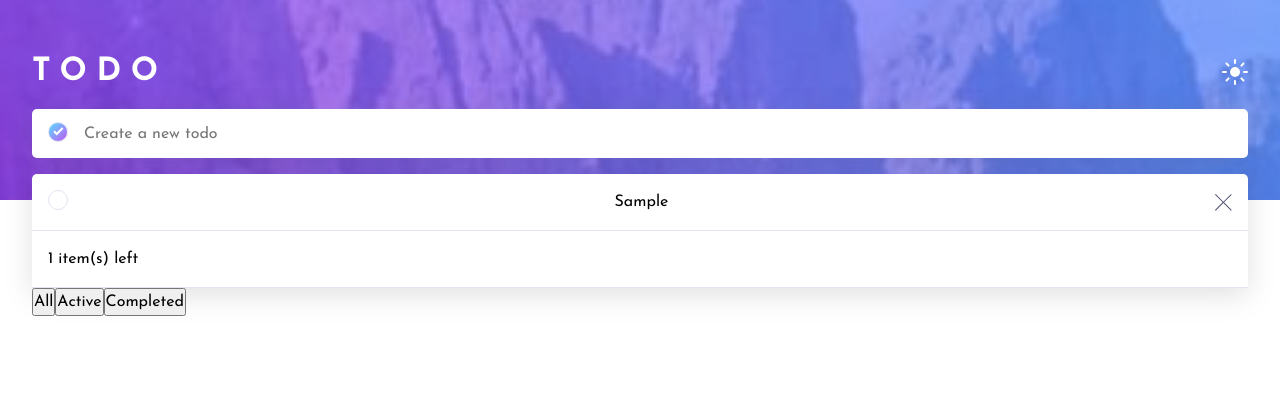
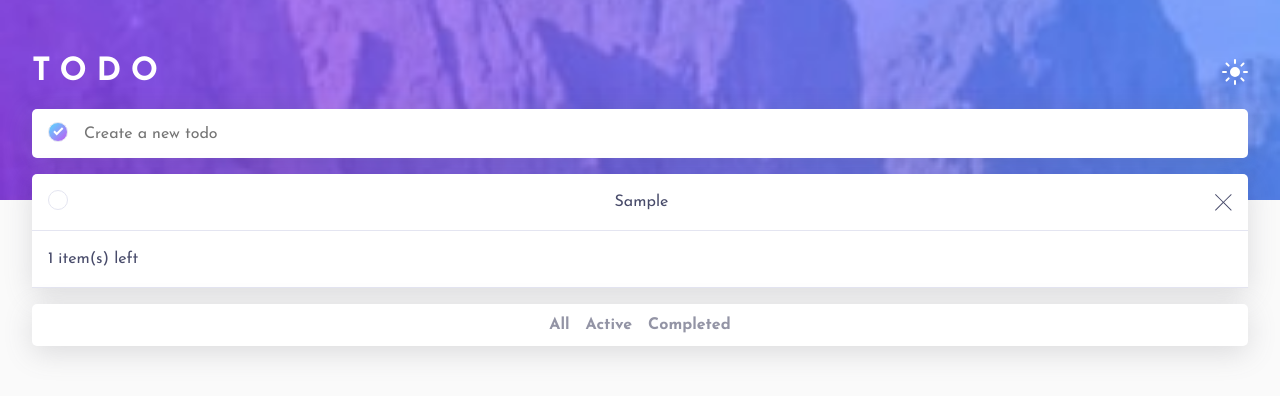
Before and after one commit to walkonmars36/next-todo-app, a Next.js app: page / in a window 1280 px wide. Both pictures are taken after typing "Sample" into the empty fields and a click on the button 58 px from the left and 131 px from the top of the page. Shown: the top 396 px of the page. Built offline with nearby package versions, Linux system fonts and the light colour scheme.

Commit message:
styling elements

```diff
--- a/src/app/globals.css
+++ b/src/app/globals.css
@@ -1,21 +1,10 @@
-@import "./styles/reset.css";
-@import "./styles/utilities.css";
-
-:root {
-  /* colours */
-
-  /* Light theme */
---col-v-light-grey: hsl(0, 0%, 98%)
---col-v-light-grey-blue: hsl(236, 33%, 92%)
---col-light-grey-blue: hsl(233, 11%, 84%)
---col-dark-grey-blue: hsl(236, 9%, 61%)
---col-v-dark-grey-blue: hsl(235, 19%, 35%)
-}
-
+@import "./styles/reset.module.css";
+@import "./styles/utilities.module.css";
+@import "./styles/variables.module.css";
 
 body {
-    background-color: var(--col-v-light-grey);
-
+  background-color: var(--col-v-light-grey);
+  color: var(--primary-font-col);
 }
 
 button.circle-btn {
@@ -28,6 +17,6 @@ button.circle-btn {
   border: 1px solid hsl(236, 33%, 92%);
 }
 
-.btn-gradient {
-  background: linear-gradient(to right bottom, hsl(192, 100%, 67%) , hsl(280, 87%, 65%));
+.gradient {
+  background: var(--gradient);
 }
--- a/src/app/page.jsx
+++ b/src/app/page.jsx
@@ -38,6 +38,12 @@ export default function Home() {
     setFilter(filter);
   }
 
+  function handleClearCompleted() {
+    const newTodos = todos.filter((todo) => !todo.completed);
+    setTodos(newTodos);
+    setFilter("all");
+  }
+
   return (
     <div className={styles.page}>
       <Header />
@@ -48,8 +54,10 @@ export default function Home() {
           filter={filter}
           toggleCompleted={handleToggleTodoCompleted}
           deleteTodo={handleDeleteTodo}
+          clearCompleted={handleClearCompleted}
         />
         <TodoFilter
+          todos={todos}
           currentFilter={filter}
           onFilterChange={handleFilterChange}
         />
--- a/src/app/styles/utilities.css
+++ b/src/app/styles/utilities.module.css
@@ -14,6 +14,18 @@
   gap: var(--gap, 1rem);
 }
 
+.justify-center {
+  justify-content: center;
+}
+
+.space-between {
+  justify-content: space-between;
+}
+
+.align-center {
+  align-items: center;
+}
+
 .uppercase {
   text-transform: uppercase;
 }
--- /dev/null
+++ b/src/app/styles/variables.module.css
@@ -0,0 +1,20 @@
+:root {
+  /* colours */
+
+  --gradient: linear-gradient(
+    to right bottom,
+    hsl(192, 100%, 67%),
+    hsl(280, 87%, 65%)
+  );
+
+  /* Light theme */
+  --col-v-light-grey: hsl(0, 0%, 98%);
+  --col-v-light-grey-blue: hsl(236, 33%, 92%);
+  --col-light-grey-blue: hsl(233, 11%, 84%);
+  --col-dark-grey-blue: hsl(235, 9%, 61%);
+  --col-v-dark-grey-blue: hsl(235, 19%, 35%);
+  --col-bright-blue: hsl(220, 98%, 61%);
+
+  /* fonts colour */
+  --primary-font-col: var(--col-v-dark-grey-blue);
+}
--- a/src/components/AddTodo/AddTodo.jsx
+++ b/src/components/AddTodo/AddTodo.jsx
@@ -22,7 +22,7 @@ const AddTodo = ({ addTodo }) => {
   return (
     <form className="flex" onSubmit={handleSubmit}>
       <button
-        className={`btn circle-btn ${AddButtonClicked ? "btn-gradient" : ""}`}
+        className={`btn circle-btn ${AddButtonClicked ? "gradient" : ""}`}
         type="submit"
         onClick={handleAddButtonClicked}
       >
--- a/src/components/AddTodo/AddTodo.scss
+++ b/src/components/AddTodo/AddTodo.scss
@@ -7,6 +7,11 @@ form {
 
 input {
   border: none;
+  flex: 1;
+}
+
+input:focus-visible {
+  outline: 1px solid var(--col-dark-grey-blue);
 }
 
 .btn-check {
--- a/src/components/TodoFilter/TodoFilter.jsx
+++ b/src/components/TodoFilter/TodoFilter.jsx
@@ -1,23 +1,29 @@
 import "./TodoFilter.scss";
 
-const TodoFilter = ({ currentFilter, onFilterChange }) => {
+const TodoFilter = ({ todos, currentFilter, onFilterChange }) => {
+  if (todos.length === 0) {
+    return null;
+  }
+
   return (
-    <div>
+    <div className="flex filters justify-center align-center">
       <button
         onClick={() => onFilterChange("all")}
-        className={currentFilter === "all" ? "filtered-todos" : ""}
+        className={`btn ${currentFilter === "all" ? "filtered-todos" : ""}`}
       >
         All
       </button>
       <button
         onClick={() => onFilterChange("active")}
-        className={currentFilter === "active" ? "filtered-todos" : ""}
+        className={`btn ${currentFilter === "active" ? "filtered-todos" : ""}`}
       >
         Active
       </button>
       <button
         onClick={() => onFilterChange("completed")}
-        className={currentFilter === "completed" ? "filtered-todos" : ""}
+        className={`btn ${
+          currentFilter === "completed" ? "filtered-todos" : ""
+        }`}
       >
         Completed
       </button>
--- a/src/components/TodoFilter/TodoFilter.scss
+++ b/src/components/TodoFilter/TodoFilter.scss
@@ -0,0 +1,13 @@
+.filters {
+  box-shadow: rgba(100, 100, 111, 0.2) 0px 7px 29px 0px;
+  padding: 0.8em 1em;
+  border-radius: 5px;
+  background-color: #fff;
+  margin-top: 1rem;
+  line-height: 1;
+}
+
+button {
+  color: var(--col-dark-grey-blue);
+  font-weight: 700;
+}
--- a/src/components/TodoList/TodoList.jsx
+++ b/src/components/TodoList/TodoList.jsx
@@ -4,7 +4,13 @@ import Image from "next/image";
 import IconCheck from "/public/assets/images/icon-check.svg";
 import IconCross from "/public/assets/images/icon-cross.svg";
 
-const TodoList = ({ todos, filter, toggleCompleted, deleteTodo }) => {
+const TodoList = ({
+  todos,
+  filter,
+  toggleCompleted,
+  deleteTodo,
+  clearCompleted,
+}) => {
   const filteredTodos = todos.filter((todo, index) => {
     if (filter === "all") {
       return true;
@@ -18,7 +24,15 @@ const TodoList = ({ todos, filter, toggleCompleted, deleteTodo }) => {
 
   const activeTodosCount = todos.filter((todo) => !todo.completed).length;
 
+  const showFooter =
+    (activeTodosCount > 0 && filter === "all") ||
+    filter === "active" ||
+    todos.some((todo) => todo.completed);
+
+  const completedTodosCount = todos.filter((todo) => todo.completed).length;
+
   return (
+    <>
       <ul className="todos" role="list">
         {filteredTodos.map((todo, index) => (
           <li
@@ -28,7 +42,7 @@ const TodoList = ({ todos, filter, toggleCompleted, deleteTodo }) => {
             key={index}
           >
             <button
-            className={`btn circle-btn ${todo.completed ? "btn-gradient" : ""}`}
+              className={`btn circle-btn ${todo.completed ? "gradient" : ""}`}
               onClick={() => {
                 toggleCompleted(index);
               }}
@@ -41,21 +55,34 @@ const TodoList = ({ todos, filter, toggleCompleted, deleteTodo }) => {
             </button>
           </li>
         ))}
-      {todos.length > 0 && (
+        {showFooter && (
           <li className="todos__item todos__item--footer">
-          {activeTodosCount > 0 &&
-            (filter === "all" || filter === "active") && (
+            {filter !== "completed" && (
               <span className="todos__count">
                 {activeTodosCount} item(s) left
               </span>
             )}
+            {filter === "completed" && (
+              <span className="todos__count">
+                {completedTodosCount} item(s) completed
+              </span>
+            )}
 
             {todos.some((todo) => todo.completed) && filter !== "active" && (
-            <button className="btn todos__clear-btn">Clear Completed</button>
+              <button onClick={clearCompleted} className="btn todos__clear-btn">
+                Clear Completed
+              </button>
             )}
           </li>
         )}
       </ul>
+
+      {filter === "completed" && !todos.some((todo) => todo.completed) && (
+        <div className="no-completed-message">
+          Nothing completed yet, go and finish one of your tasks!
+        </div>
+      )}
+    </>
   );
 };
 
```
Also changed, not shown: src/app/styles/reset.module.css (renamed from src/app/styles/reset.css). Lines whose indentation alone changed are shown as unchanged.
